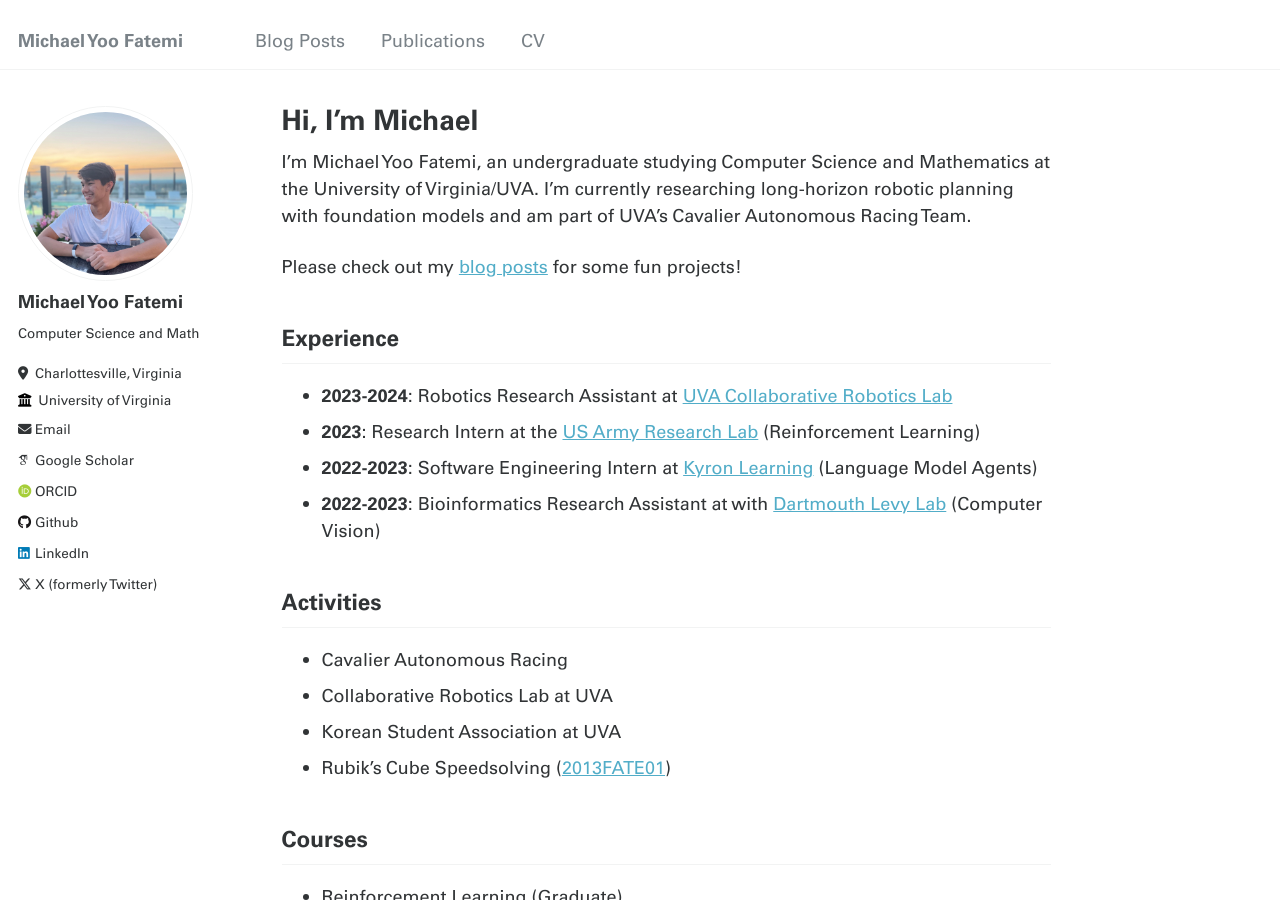
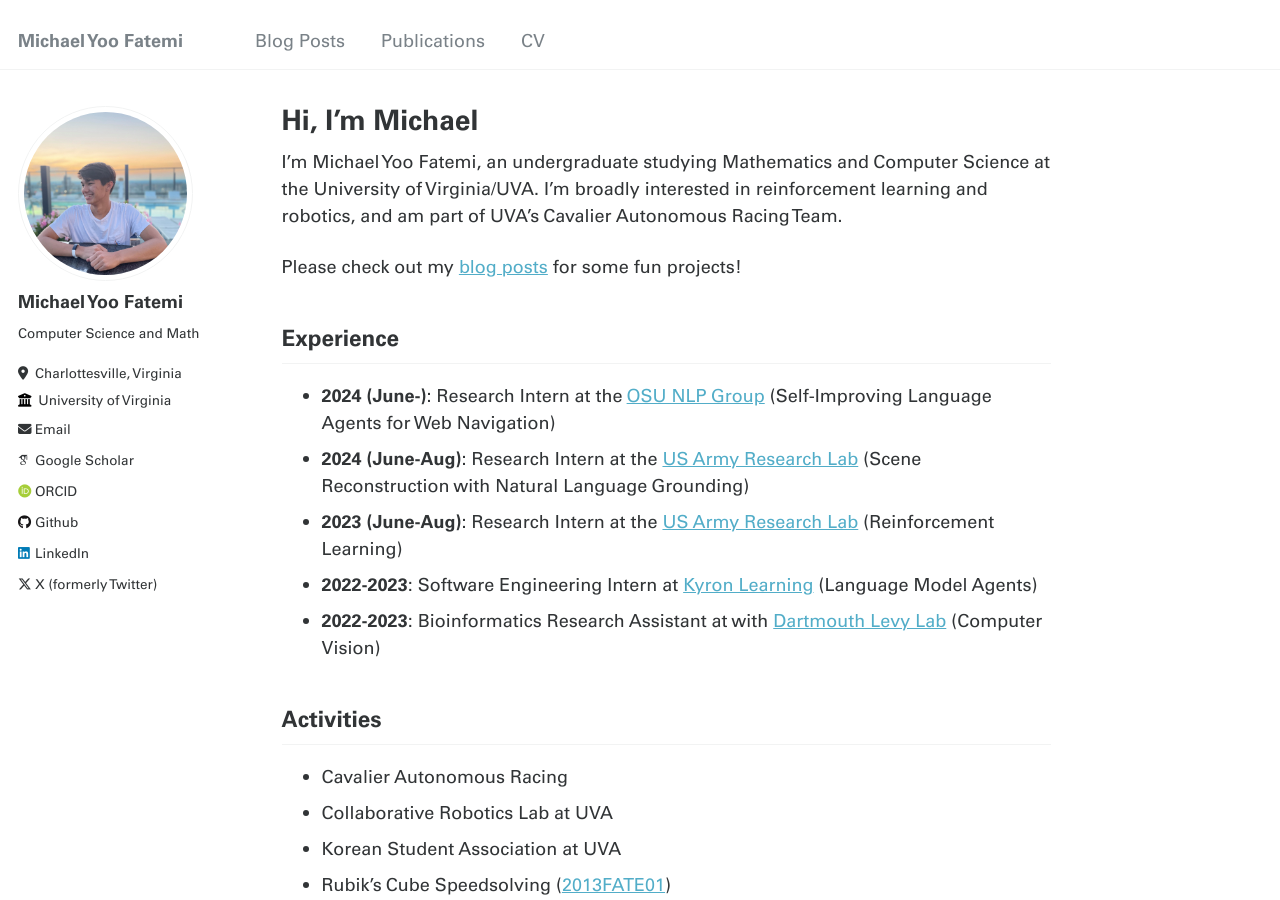
Before and after one commit to myfatemi04/myfatemi04.github.io, a Jekyll site: the page built from _pages/about.md, in a window 1280 px wide and 900 px high. Built offline with Jekyll 4.4.1, drawn with Linux system fonts in a browser that asks for light colours; some web fonts are replaced.

Commit message:
update website

```diff
--- a/_pages/about.md
+++ b/_pages/about.md
@@ -7,14 +7,17 @@ redirect_from:
   - /about.html
 ---
 
-I'm Michael Yoo Fatemi, an undergraduate studying Computer Science and Mathematics at the University of Virginia/UVA. I'm currently researching long-horizon robotic planning with foundation models and am part of UVA's Cavalier Autonomous Racing Team.
+I'm Michael Yoo Fatemi, an undergraduate studying Mathematics and Computer Science at the University of Virginia/UVA. I'm broadly interested in reinforcement learning and robotics, and am part of UVA's Cavalier Autonomous Racing Team.
 
 Please check out my [blog posts](/year-archive/) for some fun projects!
 
 ## Experience
 
-- **2023-2024**: Robotics Research Assistant at [UVA Collaborative Robotics Lab](https://www.collabrobotics.com/)
-- **2023**: Research Intern at the [US Army Research Lab](http://www.arl.army.mil/) (Reinforcement Learning)
+<!-- - **2023-2024**: Robotics Research Assistant at [UVA Collaborative Robotics Lab](https://www.collabrobotics.com/) -->
+
+- **2024 (June-)**: Research Intern at the [OSU NLP Group](https://ysu1989.github.io/) (Self-Improving Language Agents for Web Navigation)
+- **2024 (June-Aug)**: Research Intern at the [US Army Research Lab](http://www.arl.army.mil/) (Scene Reconstruction with Natural Language Grounding)
+- **2023 (June-Aug)**: Research Intern at the [US Army Research Lab](http://www.arl.army.mil/) (Reinforcement Learning)
 - **2022-2023**: Software Engineering Intern at [Kyron Learning](https://kyronlearning.com/) (Language Model Agents)
 - **2022-2023**: Bioinformatics Research Assistant at with [Dartmouth Levy Lab](https://jlevy44.github.io/levylab/) (Computer Vision)
 
```
